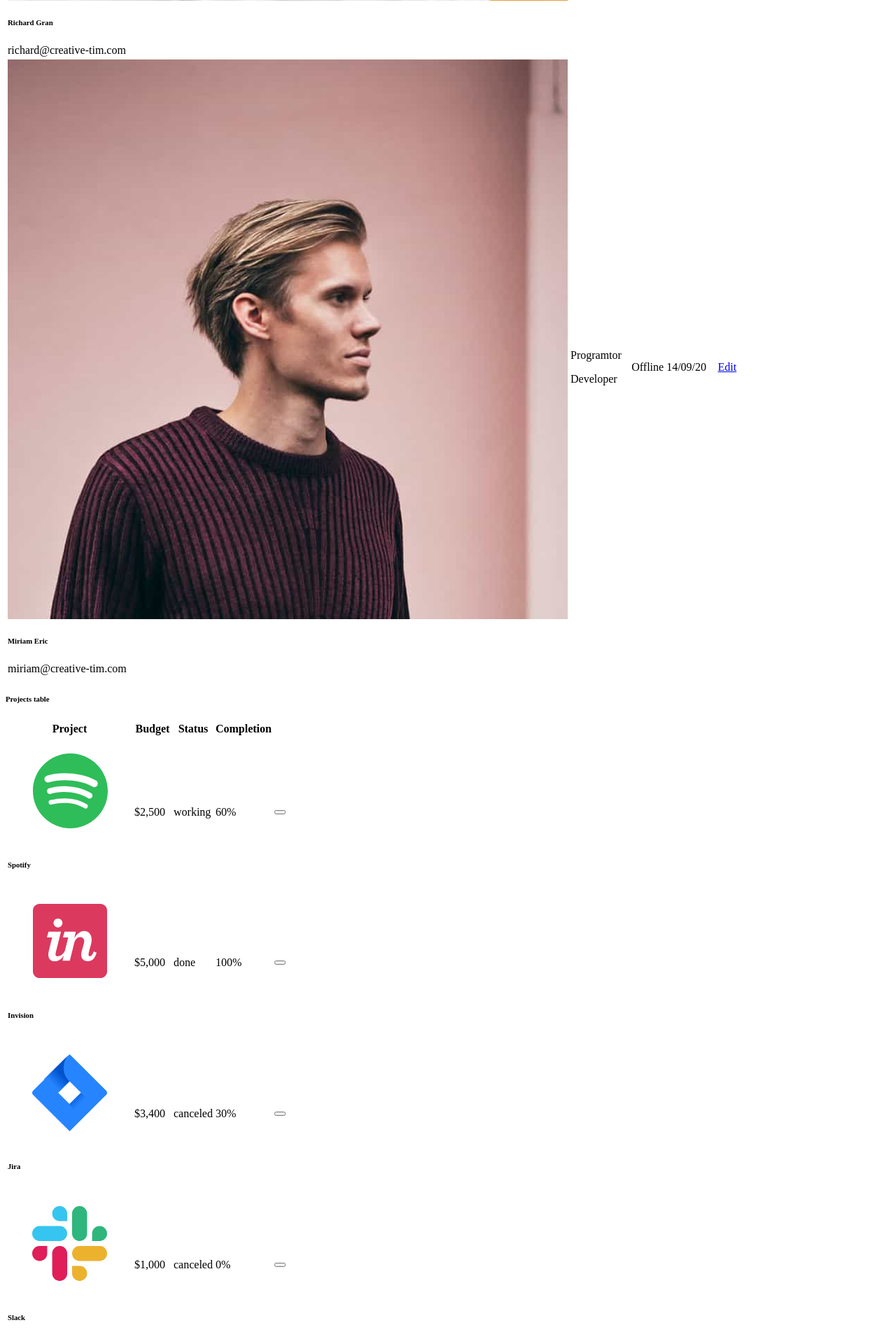
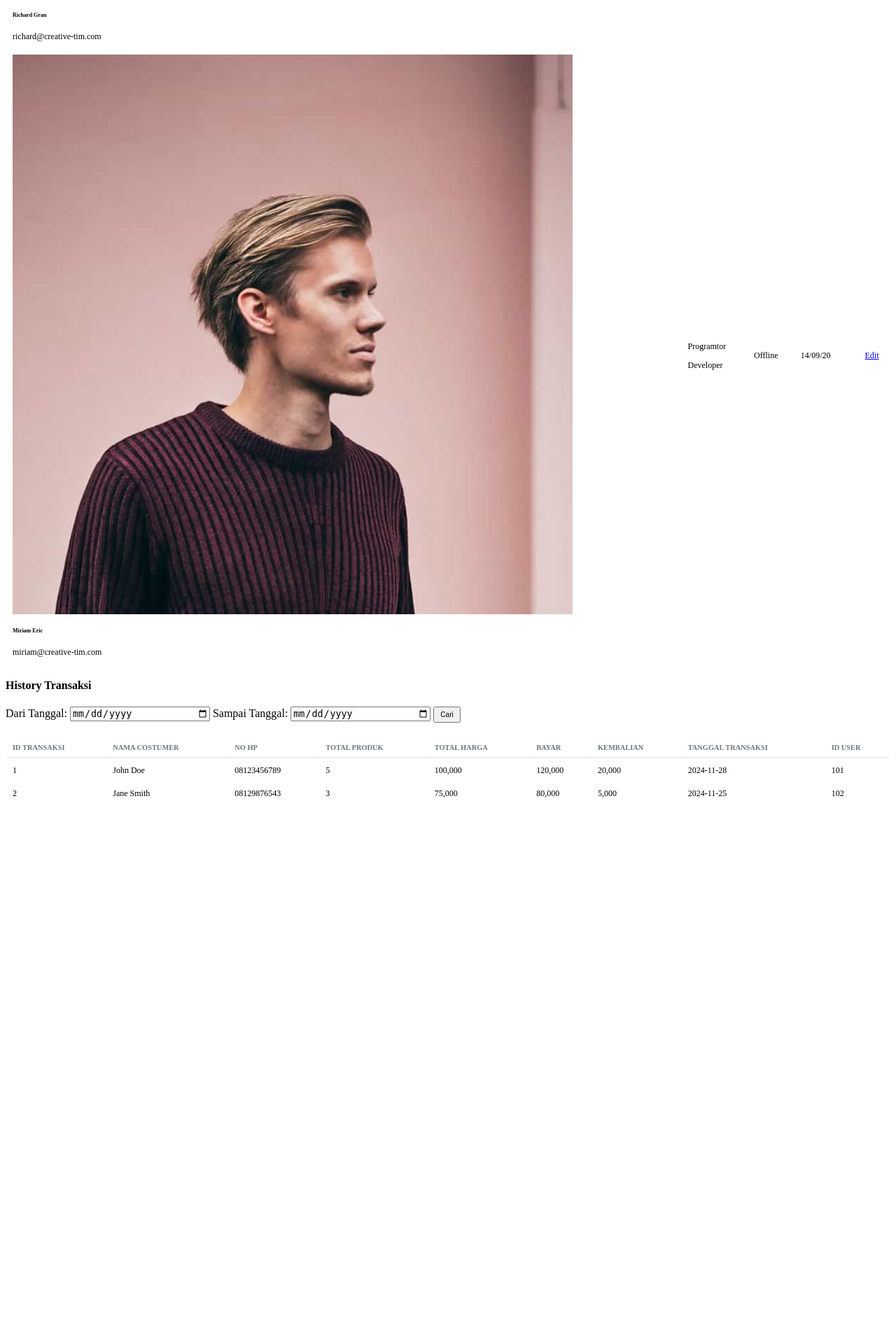
Before and after one commit to Mahayoga/SemesterThree-WebAdmin, a PHP site: page /pages/admin/tables.php in a window 1280 px wide. Shown: the part 4405-6319 px from the top of the page at 70% size. After the commit the page ends 5546 px from the top, so only its background shows below. Run offline with PHP 8.4, Linux system fonts and the light colour scheme.

Commit message:
buat tabel transaksi

```diff
--- a/index.php
+++ b/index.php
@@ -1,8 +1,4 @@
 <?php
-  session_start();
-  if($_SESSION['isLogin']) {
     include 'pages/layout/app.php';
-  } else {
-    include 'pages/user/index.php';
-  }
+
 ?>
--- a/pages/admin/tables.php
+++ b/pages/admin/tables.php
@@ -108,7 +108,7 @@
                       <img src="assets/img/team-3.jpg" class="avatar avatar-sm me-3" alt="user4">
                     </div>
                     <div class="d-flex flex-column justify-content-center">
-                      <h6 class="mb-0 text-sm">Michael Levi</h6>
+                      <h6 class="mb-0 text-sm">Fila</h6>
                       <p class="text-xs text-secondary mb-0">michael@creative-tim.com</p>
                     </div>
                   </div>
@@ -196,223 +196,109 @@
   <div class="col-12">
     <div class="card mb-4">
       <div class="card-header pb-0">
-        <h6>Projects table</h6>
+      <style>
+        table {
+            width: 100%;
+            margin-top: 20px;
+            font-size: 12px;
+        }
+        th, td {
+            padding: 8px;
+            text-align: left;
+        }
+        th {
+            font-size: 10px;
+            font-weight: bold;
+            text-transform: uppercase;
+            color: #6c757d;
+            border-bottom: 2px solid #e9ecef;
+        }
+        td {
+            font-size: 12px;
+        }
+        .text-xxs {
+            font-size: 0.65rem !important;
+        }
+        .btn-sm {
+            padding: 4px 8px;
+            font-size: 10px;
+        }
+    </style>
+</head>
+<body>
+    <div class="container mt-4">
+        <h4 class="mb-3">History Transaksi</h4>
+        <!-- Input Filter Tanggal -->
+        <div class="mb-3 d-flex align-items-center">
+            <label for="startDate" class="form-label me-2">Dari Tanggal:</label>
+            <input type="date" id="startDate" class="form-control me-3" style="width: 200px;">
+            <label for="endDate" class="form-label me-2">Sampai Tanggal:</label>
+            <input type="date" id="endDate" class="form-control me-3" style="width: 200px;">
+            <button class="btn btn-primary btn-sm" onclick="searchByDate()">Cari</button>
         </div>
-      <div class="card-body px-0 pt-0 pb-2">
-        <div class="table-responsive p-0">
-          <table class="table align-items-center justify-content-center mb-0">
+
+        <!-- Tabel Data -->
+        <table class="table table-striped table-bordered">
             <thead>
                 <tr>
-                <th class="text-uppercase text-secondary text-xxs font-weight-bolder opacity-7">Project</th>
-                <th class="text-uppercase text-secondary text-xxs font-weight-bolder opacity-7 ps-2">Budget</th>
-                <th class="text-uppercase text-secondary text-xxs font-weight-bolder opacity-7 ps-2">Status</th>
-                <th class="text-uppercase text-secondary text-xxs font-weight-bolder text-center opacity-7 ps-2">Completion</th>
-                <th></th>
+                    <th class="text-uppercase text-secondary text-xxs font-weight-bolder opacity-7">Id Transaksi</th>
+                    <th class="text-uppercase text-secondary text-xxs font-weight-bolder opacity-7 ps-2">Nama Costumer</th>
+                    <th class="text-uppercase text-secondary text-xxs font-weight-bolder opacity-7 ps-2">No HP</th>
+                    <th class="text-uppercase text-secondary text-xxs font-weight-bolder opacity-7 ps-2">Total Produk</th>
+                    <th class="text-uppercase text-secondary text-xxs font-weight-bolder opacity-7 ps-2">Total Harga</th>
+                    <th class="text-uppercase text-secondary text-xxs font-weight-bolder opacity-7 ps-2">Bayar</th>
+                    <th class="text-uppercase text-secondary text-xxs font-weight-bolder opacity-7 ps-2">Kembalian</th>
+                    <th class="text-uppercase text-secondary text-xxs font-weight-bolder opacity-7 ps-2">Tanggal Transaksi</th>
+                    <th class="text-uppercase text-secondary text-xxs font-weight-bolder text-center opacity-7 ps-2">ID User</th>
                 </tr>
             </thead>
-            <tbody>
+            <tbody id="transactionBody">
                 <tr>
-                <td>
-                  <div class="d-flex px-2">
-                    <div>
-                      <img src="assets/img/small-logos/logo-spotify.svg" class="avatar avatar-sm rounded-circle me-2" alt="spotify">
-                    </div>
-                    <div class="my-auto">
-                      <h6 class="mb-0 text-sm">Spotify</h6>
-                    </div>
-                  </div>
-                </td>
-                <td>
-                  <p class="text-sm font-weight-bold mb-0">$2,500</p>
-                </td>
-                <td>
-                  <span class="text-xs font-weight-bold">working</span>
-                </td>
-                <td class="align-middle text-center">
-                  <div class="d-flex align-items-center justify-content-center">
-                    <span class="me-2 text-xs font-weight-bold">60%</span>
-                    <div>
-                      <div class="progress">
-                        <div class="progress-bar bg-gradient-info" role="progressbar" aria-valuenow="60" aria-valuemin="0" aria-valuemax="100" style="width: 60%;"></div>
-                      </div>
-                    </div>
-                  </div>
-                </td>
-                <td class="align-middle">
-                  <button class="btn btn-link text-secondary mb-0">
-                    <i class="fa fa-ellipsis-v text-xs"></i>
-                  </button>
-                </td>
+                    <td>1</td>
+                    <td>John Doe</td>
+                    <td>08123456789</td>
+                    <td>5</td>
+                    <td>100,000</td>
+                    <td>120,000</td>
+                    <td>20,000</td>
+                    <td>2024-11-28</td>
+                    <td class="text-center">101</td>
                 </tr>
                 <tr>
-                <td>
-                  <div class="d-flex px-2">
-                    <div>
-                      <img src="assets/img/small-logos/logo-invision.svg" class="avatar avatar-sm rounded-circle me-2" alt="invision">
-                    </div>
-                    <div class="my-auto">
-                      <h6 class="mb-0 text-sm">Invision</h6>
-                    </div>
-                  </div>
-                </td>
-                <td>
-                  <p class="text-sm font-weight-bold mb-0">$5,000</p>
-                </td>
-                <td>
-                  <span class="text-xs font-weight-bold">done</span>
-                </td>
-                <td class="align-middle text-center">
-                  <div class="d-flex align-items-center justify-content-center">
-                    <span class="me-2 text-xs font-weight-bold">100%</span>
-                    <div>
-                      <div class="progress">
-                        <div class="progress-bar bg-gradient-success" role="progressbar" aria-valuenow="100" aria-valuemin="0" aria-valuemax="100" style="width: 100%;"></div>
-                      </div>
-                    </div>
-                  </div>
-                </td>
-                <td class="align-middle">
-                  <button class="btn btn-link text-secondary mb-0" aria-haspopup="true" aria-expanded="false">
-                    <i class="fa fa-ellipsis-v text-xs"></i>
-                  </button>
-                </td>
+                    <td>2</td>
+                    <td>Jane Smith</td>
+                    <td>08129876543</td>
+                    <td>3</td>
+                    <td>75,000</td>
+                    <td>80,000</td>
+                    <td>5,000</td>
+                    <td>2024-11-25</td>
+                    <td class="text-center">102</td>
                 </tr>
-              <tr>
-                <td>
-                  <div class="d-flex px-2">
-                    <div>
-                      <img src="assets/img/small-logos/logo-jira.svg" class="avatar avatar-sm rounded-circle me-2" alt="jira">
-                    </div>
-                    <div class="my-auto">
-                      <h6 class="mb-0 text-sm">Jira</h6>
-                    </div>
-                  </div>
-                </td>
-                <td>
-                  <p class="text-sm font-weight-bold mb-0">$3,400</p>
-                </td>
-                <td>
-                  <span class="text-xs font-weight-bold">canceled</span>
-                </td>
-                <td class="align-middle text-center">
-                  <div class="d-flex align-items-center justify-content-center">
-                    <span class="me-2 text-xs font-weight-bold">30%</span>
-                    <div>
-                      <div class="progress">
-                        <div class="progress-bar bg-gradient-danger" role="progressbar" aria-valuenow="30" aria-valuemin="0" aria-valuemax="30" style="width: 30%;"></div>
-                      </div>
-                    </div>
-                  </div>
-                </td>
-                <td class="align-middle">
-                  <button class="btn btn-link text-secondary mb-0" aria-haspopup="true" aria-expanded="false">
-                    <i class="fa fa-ellipsis-v text-xs"></i>
-                  </button>
-                </td>
-              </tr>
-              <tr>
-                <td>
-                  <div class="d-flex px-2">
-                    <div>
-                      <img src="assets/img/small-logos/logo-slack.svg" class="avatar avatar-sm rounded-circle me-2" alt="slack">
-                    </div>
-                    <div class="my-auto">
-                      <h6 class="mb-0 text-sm">Slack</h6>
-                    </div>
-                  </div>
-                </td>
-                <td>
-                  <p class="text-sm font-weight-bold mb-0">$1,000</p>
-                </td>
-                <td>
-                  <span class="text-xs font-weight-bold">canceled</span>
-                </td>
-                <td class="align-middle text-center">
-                  <div class="d-flex align-items-center justify-content-center">
-                    <span class="me-2 text-xs font-weight-bold">0%</span>
-                    <div>
-                      <div class="progress">
-                        <div class="progress-bar bg-gradient-success" role="progressbar" aria-valuenow="0" aria-valuemin="0" aria-valuemax="0" style="width: 0%;"></div>
-                      </div>
-                    </div>
-                  </div>
-                </td>
-                <td class="align-middle">
-                  <button class="btn btn-link text-secondary mb-0" aria-haspopup="true" aria-expanded="false">
-                    <i class="fa fa-ellipsis-v text-xs"></i>
-                  </button>
-                </td>
-              </tr>
-              <tr>
-                <td>
-                  <div class="d-flex px-2">
-                    <div>
-                      <img src="assets/img/small-logos/logo-webdev.svg" class="avatar avatar-sm rounded-circle me-2" alt="webdev">
-                    </div>
-                    <div class="my-auto">
-                      <h6 class="mb-0 text-sm">Webdev</h6>
-                    </div>
-                  </div>
-                </td>
-                <td>
-                  <p class="text-sm font-weight-bold mb-0">$14,000</p>
-                </td>
-                <td>
-                  <span class="text-xs font-weight-bold">working</span>
-                </td>
-                <td class="align-middle text-center">
-                  <div class="d-flex align-items-center justify-content-center">
-                    <span class="me-2 text-xs font-weight-bold">80%</span>
-                    <div>
-                      <div class="progress">
-                        <div class="progress-bar bg-gradient-info" role="progressbar" aria-valuenow="80" aria-valuemin="0" aria-valuemax="80" style="width: 80%;"></div>
-                      </div>
-                    </div>
-                  </div>
-                </td>
-                <td class="align-middle">
-                  <button class="btn btn-link text-secondary mb-0" aria-haspopup="true" aria-expanded="false">
-                    <i class="fa fa-ellipsis-v text-xs"></i>
-                  </button>
-                </td>
-              </tr>
-              <tr>
-                <td>
-                  <div class="d-flex px-2">
-                    <div>
-                      <img src="assets/img/small-logos/logo-xd.svg" class="avatar avatar-sm rounded-circle me-2" alt="xd">
-                    </div>
-                    <div class="my-auto">
-                      <h6 class="mb-0 text-sm">Adobe XD</h6>
-                    </div>
-                  </div>
-                </td>
-                <td>
-                  <p class="text-sm font-weight-bold mb-0">$2,300</p>
-                </td>
-                <td>
-                  <span class="text-xs font-weight-bold">done</span>
-                </td>
-                <td class="align-middle text-center">
-                  <div class="d-flex align-items-center justify-content-center">
-                    <span class="me-2 text-xs font-weight-bold">100%</span>
-                    <div>
-                      <div class="progress">
-                        <div class="progress-bar bg-gradient-success" role="progressbar" aria-valuenow="100" aria-valuemin="0" aria-valuemax="100" style="width: 100%;"></div>
-                      </div>
-                    </div>
-                  </div>
-                </td>
-                <td class="align-middle">
-                  <button class="btn btn-link text-secondary mb-0" aria-haspopup="true" aria-expanded="false">
-                    <i class="fa fa-ellipsis-v text-xs"></i>
-                  </button>
-                </td>
-              </tr>
+                <!-- Tambahkan baris lainnya sesuai kebutuhan -->
             </tbody>
         </table>
     </div>
-      </div>
-    </div>
-  </div>
-</div>
+
+    <!-- JavaScript untuk Filter Tanggal -->
+    <script>
+        function searchByDate() {
+            const startDate = document.getElementById('startDate').value;
+            const endDate = document.getElementById('endDate').value;
+            const rows = document.querySelectorAll('#transactionBody tr');
+
+            rows.forEach(row => {
+                const date = row.children[7].textContent.trim();
+                if (startDate && endDate) {
+                    if (date >= startDate && date <= endDate) {
+                        row.style.display = ''; // Tampilkan baris
+                    } else {
+                        row.style.display = 'none'; // Sembunyikan baris
+                    }
+                } else {
+                    row.style.display = ''; // Tampilkan semua jika input kosong
+                }
+            });
+        }
+    </script>
+</body>
```
Also changed, not shown: pages/tables.html (+4 -4 lines). Lines whose indentation alone changed are shown as unchanged.
